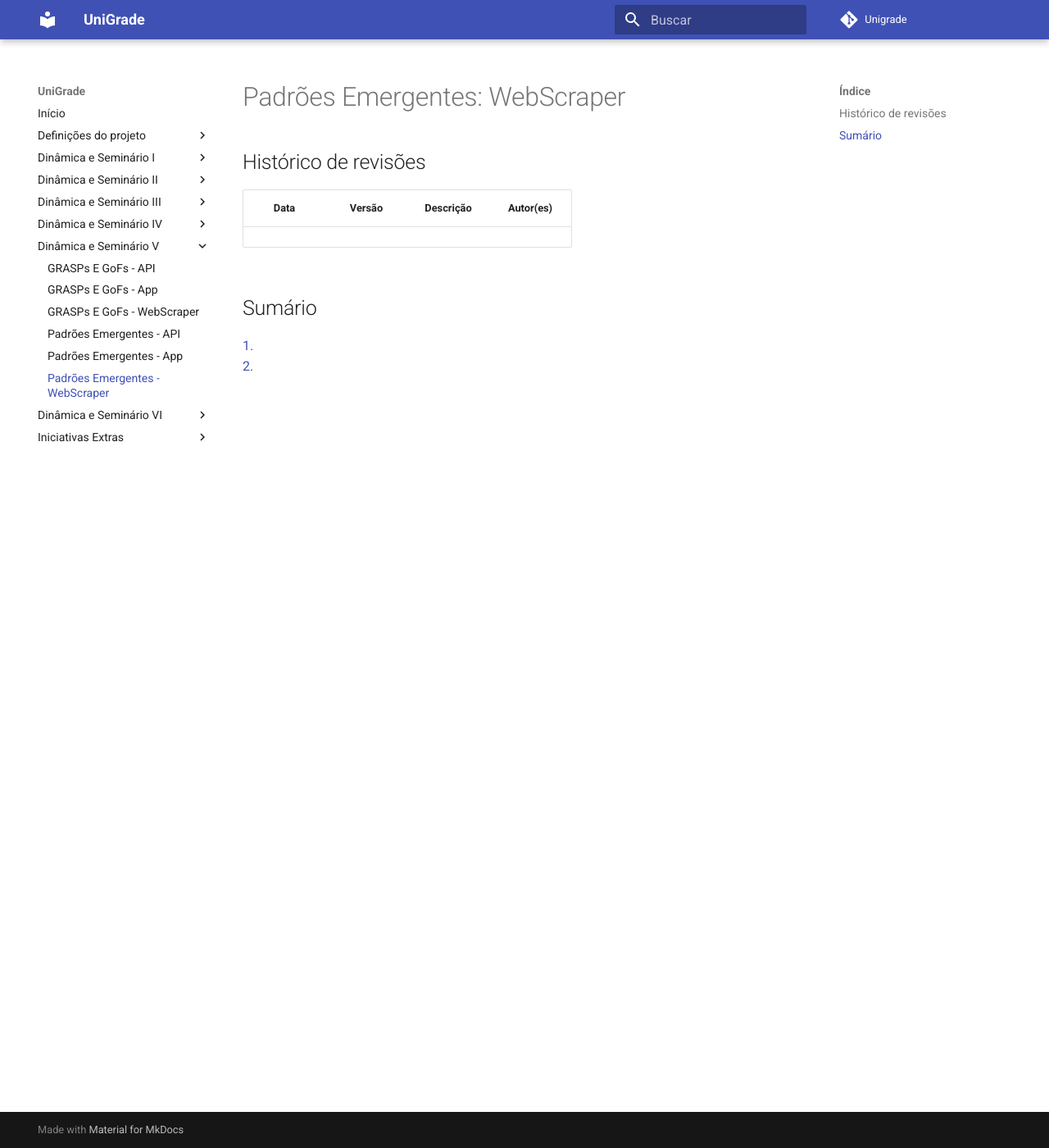
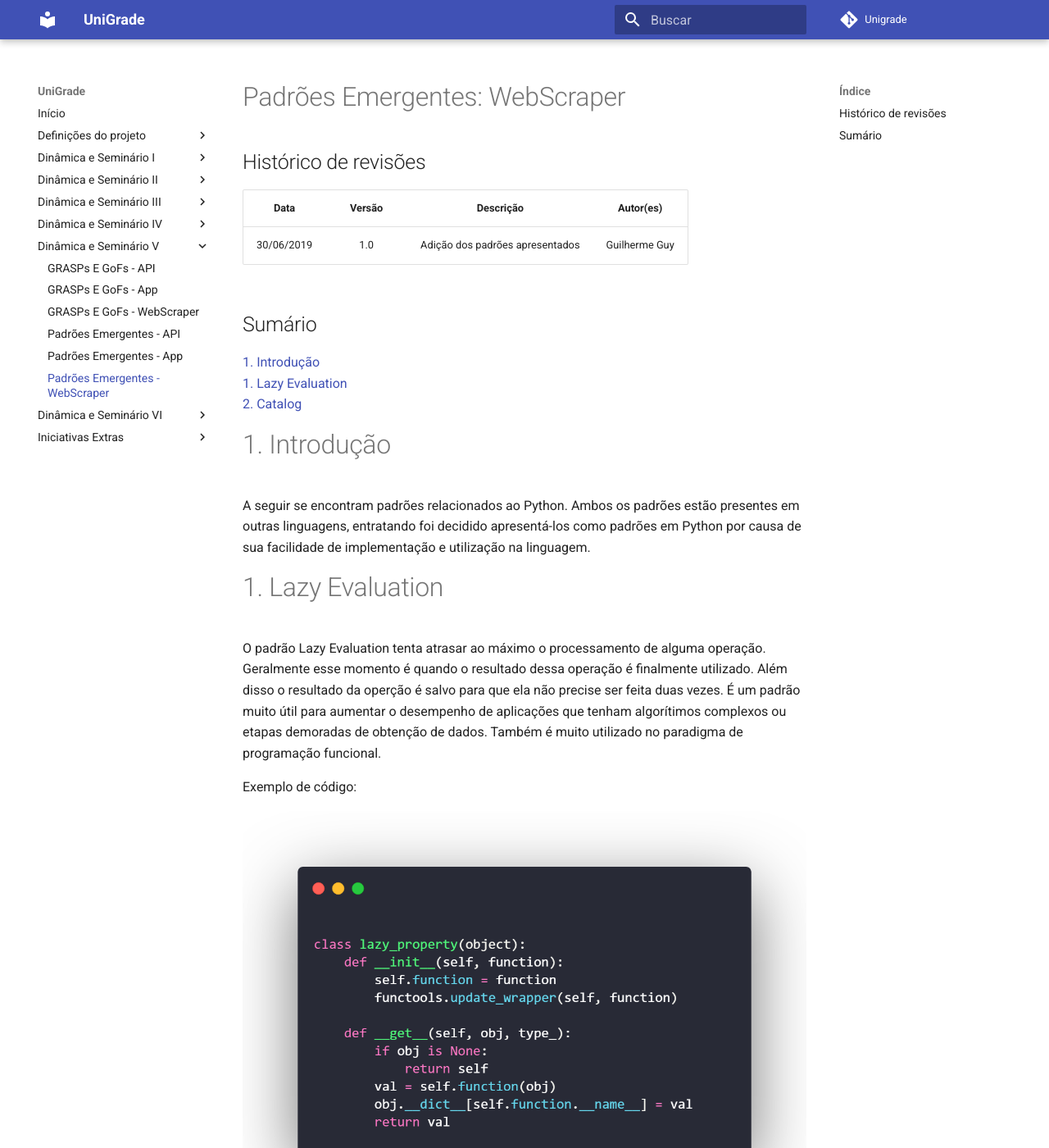
Before and after one commit to ads-unigrade-2019-1/Wiki, an MkDocs documentation site: the page built from docs/dinamica05B/webscraper.md, in a window 1280 px wide and 1400 px high. Shown: the whole window at 82% size. Built offline with MkDocs 1.6.1 and Material for MkDocs 9.7.7, drawn with Linux system fonts in a browser that asks for light colours; some of the changed text lies outside the part shown.

Commit message:
Added Python Emmergin Patterns document

```diff
--- a/docs/dinamica05B/webscraper.md
+++ b/docs/dinamica05B/webscraper.md
@@ -3,8 +3,31 @@
 ## Histórico de revisões
 |   Data   |  Versão  |        Descrição       |          Autor(es)          |
 |:--------:|:--------:|:----------------------:|:---------------------------:|
-|   |   |   | |
+| 30/06/2019 | 1.0 | Adição dos padrões apresentados | Guilherme Guy |
 
 ## Sumário
-[1. ](#1-) <br>
-[2. ](#2-) <br>
+[1. Introdução](#1-)<br>
+[1. Lazy Evaluation](#2-) <br>
+[2. Catalog](#3-) <br>
+
+# 1. Introdução
+
+A seguir se encontram padrões relacionados ao Python. Ambos os padrões estão presentes em outras linguagens, entratando foi decidido apresentá-los como padrões em Python por causa de sua facilidade de implementação e utilização na linguagem.
+
+# 1. Lazy Evaluation
+
+O padrão Lazy Evaluation tenta atrasar ao máximo o processamento de alguma operação. Geralmente esse momento é quando o resultado dessa operação é finalmente utilizado. Além disso o resultado da operção é salvo para que ela não precise ser feita duas vezes. É um padrão muito útil para aumentar o desempenho de aplicações que tenham algorítimos complexos ou etapas demoradas de obtenção de dados. Também é muito utilizado no paradigma de programação funcional.
+
+Exemplo de código:
+
+[![lazy-evaluation](img/lazy_evaluation_1.png)](img/lazy_evaluation_1.png)
+[![lazy-evaluation-2](img/lazy_evaluation_2.png)](img/lazy_evaluation_2.png)
+
+
+# 2. Catalog
+
+Este padrão é parecido com o padrão Strategy. Ele consiste em um objeto que tem seu comportamento definido dentre uma gama de opções no momento de criação de uma instancia. Geralemtne são implementados alguns métodos estáticos e um deles é passado como parâmetro ao construtor para que o obejeto concreto o utilize em sua execução.
+
+Exemplo de código:
+
+[![catalog](img/catalog.png)](img/catalog.png)
```
Also changed, not shown: docs/dinamica05B/img/catalog.png (added), docs/dinamica05B/img/lazy_evaluation_1.png (added), docs/dinamica05B/img/lazy_evaluation_2.png (added).
